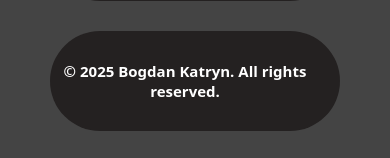
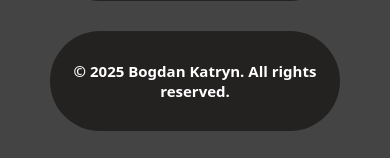
Before and after one commit to BogdanKatryn/DevCard, a plain HTML site: page index.html in a window 390 px wide. Shown: the part 1862-2020 px from the top of the page. Drawn offline with Linux system fonts and the light colour scheme.

Commit message:
fix: footer margin

```diff
--- a/style/style.css
+++ b/style/style.css
@@ -337,8 +337,11 @@
     }
 
     footer p{
+        display: flex;
+        justify-content: center;
+        text-align: center;
         font-size: 20px;
-        margin-top: 20px;
+        margin: 25px 20px 20px 20px;
     }
 
     ul{
```
